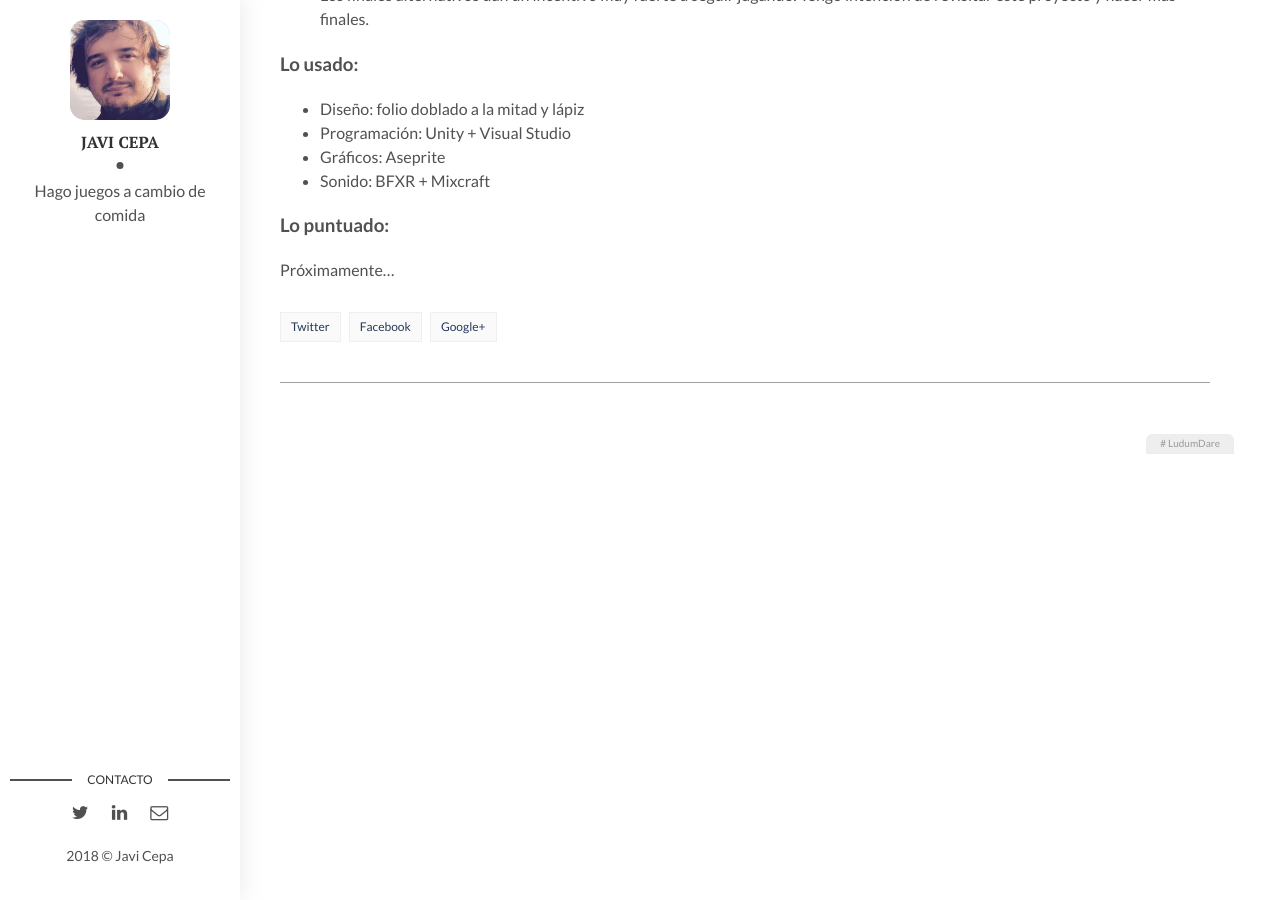
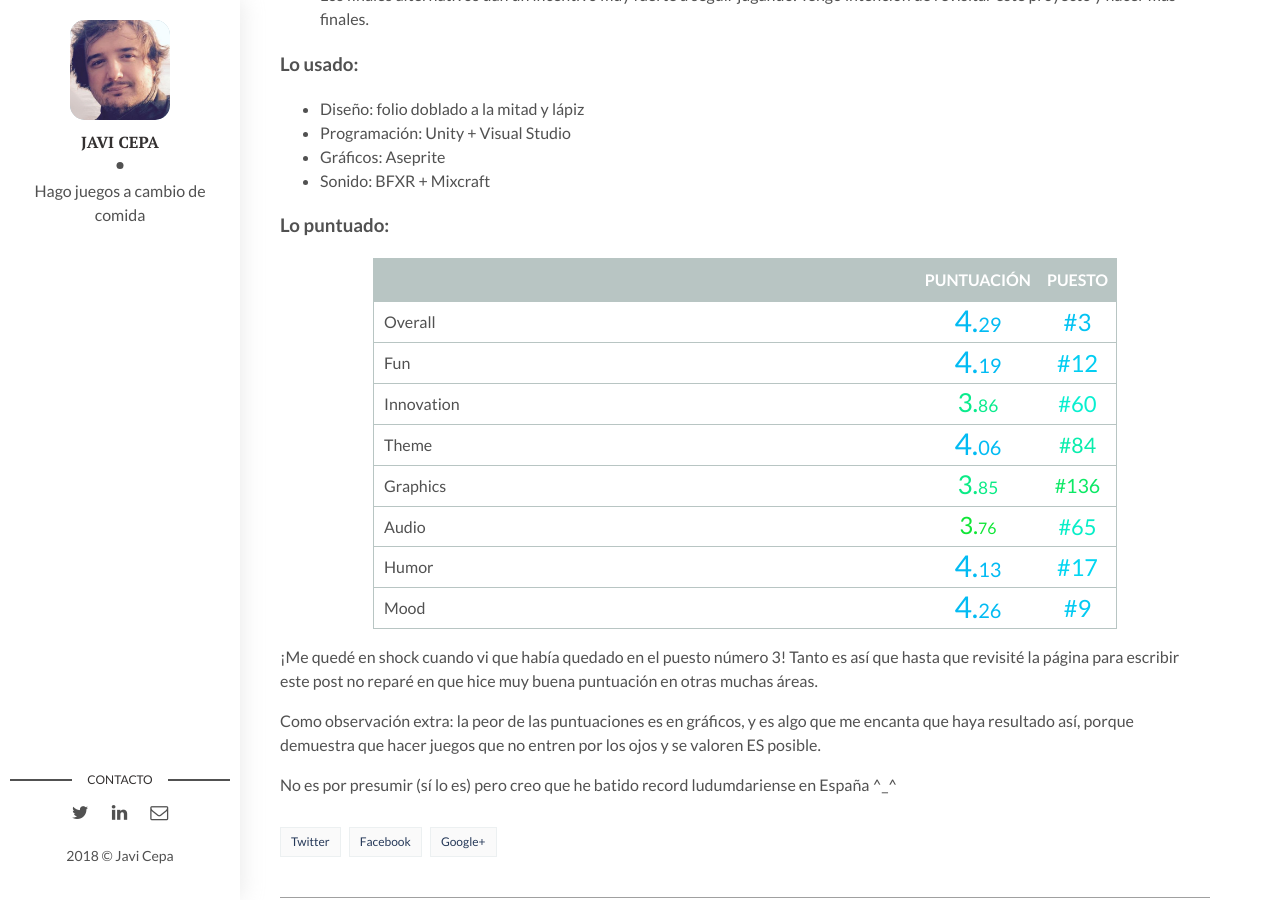
Before and after one commit to pixelatto/JaviCepaWeb, a Jekyll site: the page built from _posts/2017-12-18-lonksadventure.markdown, in a window 1280 px wide and 900 px high, scrolled down 4988 px. Built offline with Jekyll 4.4.1, drawn with Linux system fonts in a browser that asks for light colours; comment, search, counter and statistics services are not loaded.

Commit message:
Updated lonk post

```diff
--- a/_posts/2017-12-18-lonksadventure.markdown
+++ b/_posts/2017-12-18-lonksadventure.markdown
@@ -93,5 +93,21 @@ Ahora mismo tengo el proyecto en andamios con algunas mejoras interesantes, como
 * Gráficos: Aseprite
 * Sonido: BFXR + Mixcraft
 
-<h3>Lo puntuado:</h3>
-Próximamente...
+### Lo puntuado:
+<table>
+<tr><th></th><th class="cell-center">Puntuación</th><th class="cell-center">Puesto</th></tr>
+<tr><td>Overall		</td><td class="cell-center score">4.288</td><td class="cell-center rank">#3</td></tr>
+<tr><td>Fun			</td><td class="cell-center score">4.192</td><td class="cell-center rank">#12</td></tr>
+<tr><td>Innovation	</td><td class="cell-center score">3.860</td><td class="cell-center rank">#60</td></tr>
+<tr><td>Theme		</td><td class="cell-center score">4.063</td><td class="cell-center rank">#84</td></tr>
+<tr><td>Graphics	</td><td class="cell-center score">3.852</td><td class="cell-center rank">#136</td></tr>
+<tr><td>Audio		</td><td class="cell-center score">3.760</td><td class="cell-center rank">#65</td></tr>
+<tr><td>Humor		</td><td class="cell-center score">4.125</td><td class="cell-center rank">#17</td></tr>
+<tr><td>Mood		</td><td class="cell-center score">4.260</td><td class="cell-center rank">#9</td></tr>
+</table>
+
+¡Me quedé en shock cuando vi que había quedado en el puesto número 3! Tanto es así que hasta que revisité la página para escribir este post no reparé en que hice muy buena puntuación en otras muchas áreas.
+
+Como observación extra: la peor de las puntuaciones es en gráficos, y es algo que me encanta que haya resultado así, porque demuestra que hacer juegos que no entren por los ojos y se valoren ES posible.
+
+No es por presumir (sí lo es) pero creo que he batido record ludumdariense en España ^_^
```
